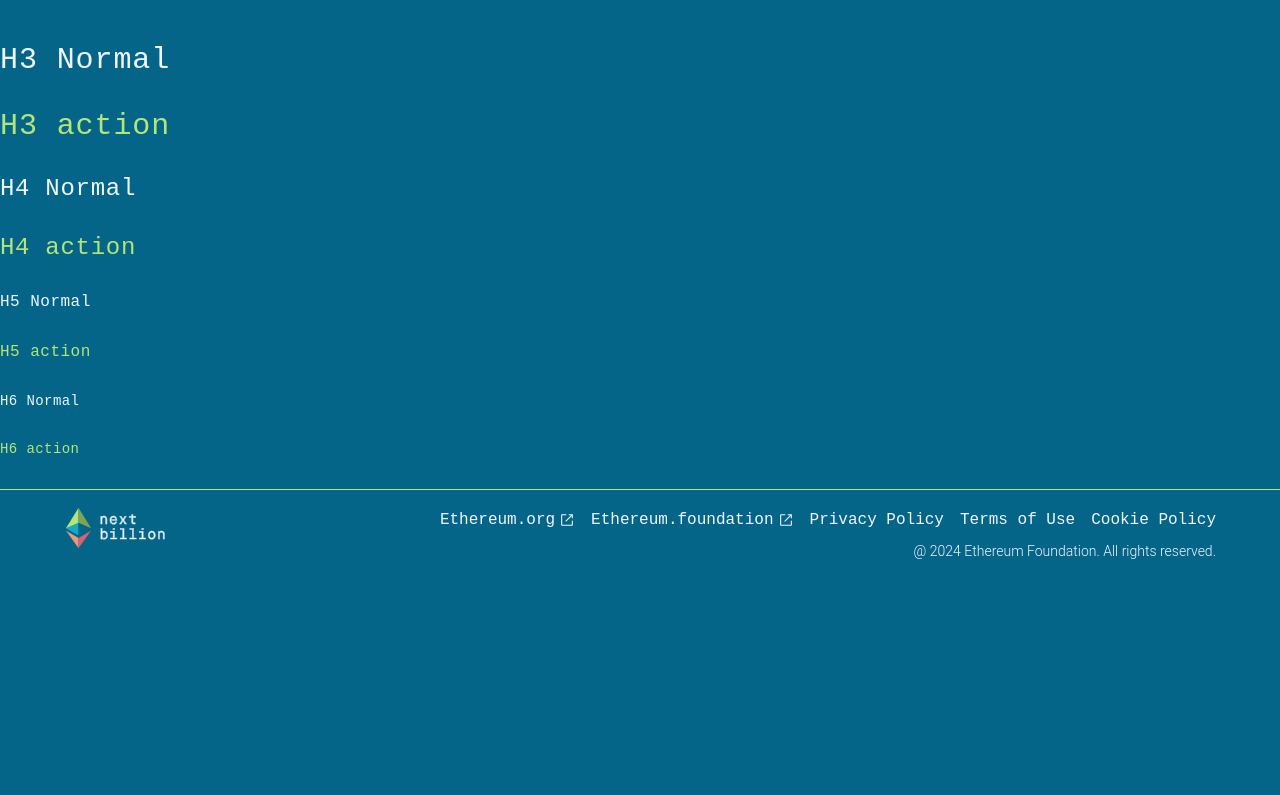
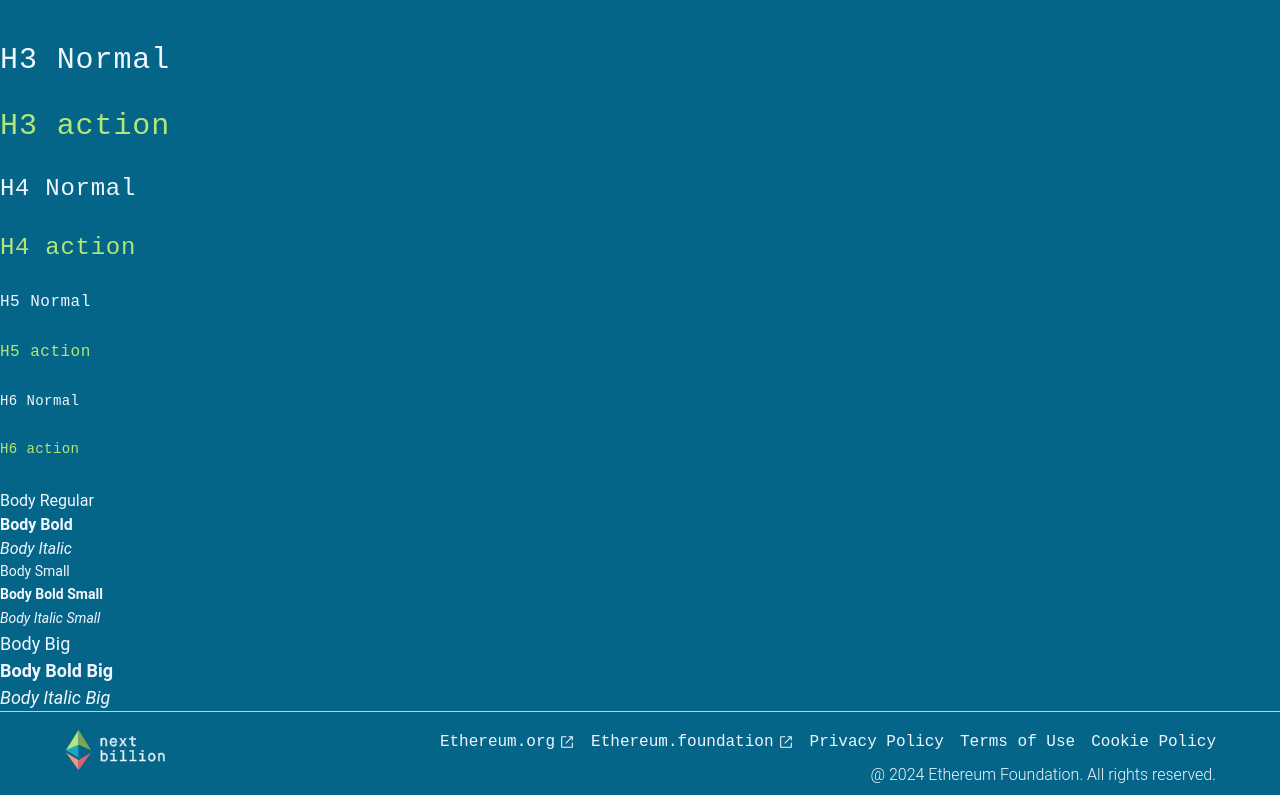
Before and after one commit to ethereum/nxbn-website, a Next.js app: page /design in a window 1280 px wide. Shown: the part 395-1190 px from the top of the page. Before the commit the page ends 965 px from the top, so only its background shows below. Built offline with nearby package versions, Linux system fonts and the light colour scheme.

Commit message:
Text styles

```diff
--- /dev/null
+++ b/src/@chakra-ui/components/Text.ts
@@ -0,0 +1,15 @@
+export const Text = {
+    baseStyle: {
+      fontFamily: "body",
+      fontSize: 16,
+      color: "body"
+    },
+    variants: {
+      small: {
+        fontSize: 14,
+      },
+      big: {
+        fontSize: 18,
+      }
+    }
+  }
--- a/src/@chakra-ui/components/index.ts
+++ b/src/@chakra-ui/components/index.ts
@@ -1 +1,2 @@
 export * from '@/@chakra-ui/components/Heading'
+export * from '@/@chakra-ui/components/Text'
--- a/src/@chakra-ui/theme.ts
+++ b/src/@chakra-ui/theme.ts
@@ -1,7 +1,7 @@
 import { extendBaseTheme } from '@chakra-ui/react';
 import type { ThemeConfig } from "@chakra-ui/react"
 
-import { Heading } from '@/@chakra-ui/components'
+import { Heading, Text } from '@/@chakra-ui/components'
 import { colors, fonts, textStyles } from "@/@chakra-ui/foundations"
 
 const config: ThemeConfig = {
@@ -18,7 +18,8 @@ const config: ThemeConfig = {
 const theme = {
   colors,
   components: {
-    Heading
+    Heading,
+    Text,
   },
   config,
   fonts,
--- a/src/pages/design.tsx
+++ b/src/pages/design.tsx
@@ -1,4 +1,4 @@
-import { Box } from '@chakra-ui/react'
+import { Box, Text } from '@chakra-ui/react'
 
 import {
   H1,
@@ -25,6 +25,15 @@ const DesignPage = () => {
       <H5 variant="action">H5 action</H5>
       <H6>H6 Normal</H6>
       <H6 variant="action">H6 action</H6>
+      <Text>Body Regular</Text>
+      <Text as="b" >Body Bold</Text>
+      <Text><Text as="i">Body Italic</Text></Text>
+      <Text variant="small">Body Small</Text>
+      <Text as="b" variant="small">Body Bold Small</Text>
+      <Text><Text as="i" variant="small">Body Italic Small</Text></Text>
+      <Text variant="big">Body Big</Text>
+      <Text as="b" variant="big">Body Bold Big</Text>
+      <Text><Text as="i" variant="big">Body Italic Big</Text></Text>
     </Box>
   )
 }
```
